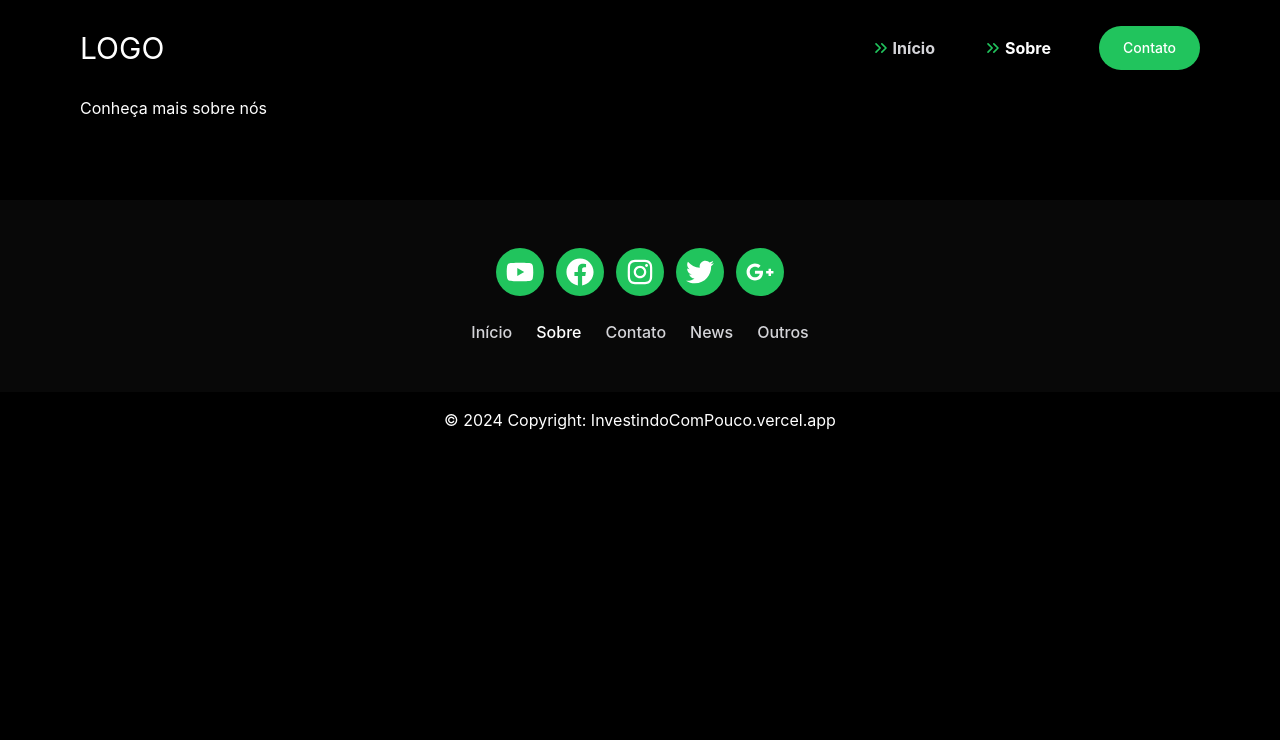
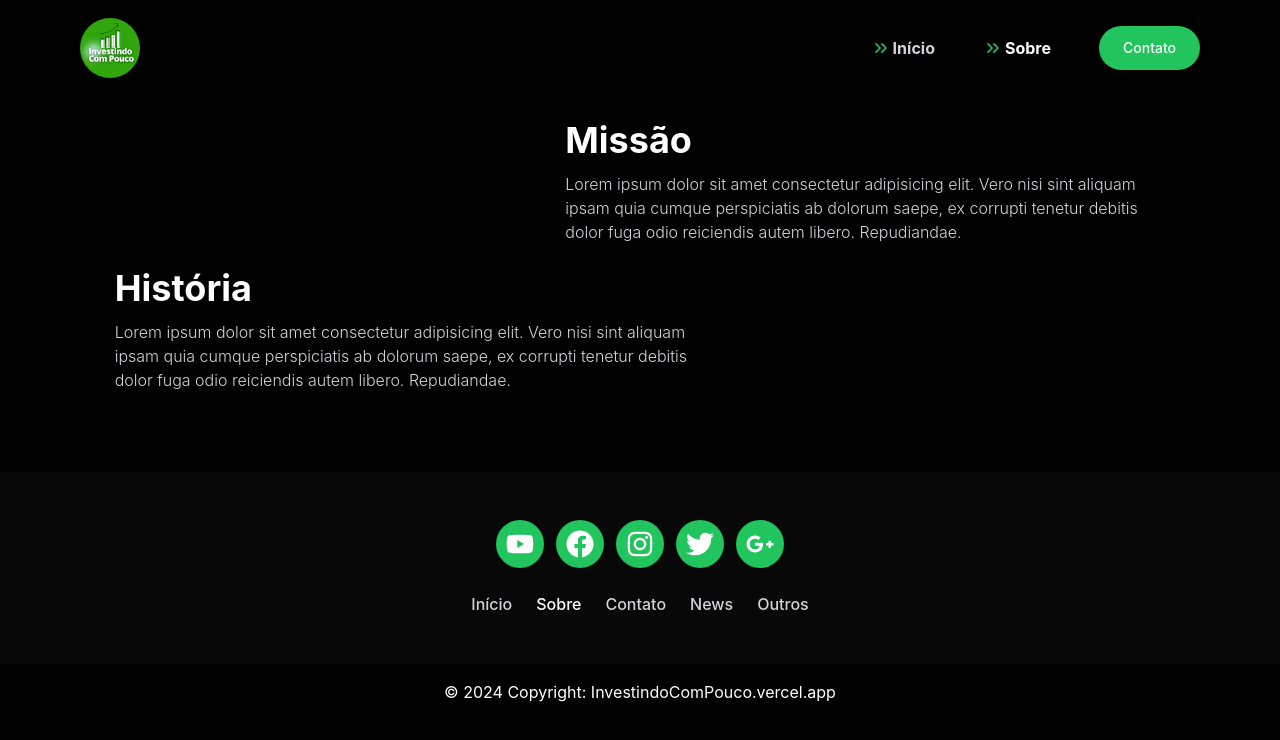
Before and after one commit to mayconjzj/investindocompouco, a Next.js app: page /about in a window 1280 px wide. Shown: the top 740 px of the page. Built offline with nearby package versions, Linux system fonts and the light colour scheme.

Commit message:
New Commit

```diff
--- a/src/app/about/page.tsx
+++ b/src/app/about/page.tsx
@@ -1,7 +1,30 @@
 export default function About() {
   return (
     <main className="px-2 md:px-16 lg:px-20 space-y-6 pb-20">
-      <section>Conheça mais sobre nós</section>
+      <section className="flex space-y-6 gap-x-4 items-center justify-evenly">
+        <div className="w-[400px]" />
+        <div className="w-[600px] space-y-3">
+          <h1 className="font-bold text-4xl">Missão</h1>
+          <p className="text-muted font-light">
+            Lorem ipsum dolor sit amet consectetur adipisicing elit. Vero nisi
+            sint aliquam ipsam quia cumque perspiciatis ab dolorum saepe, ex
+            corrupti tenetur debitis dolor fuga odio reiciendis autem libero.
+            Repudiandae.
+          </p>
+        </div>
+      </section>
+      <section className="flex space-y-6 gap-x-4 items-center justify-evenly">
+        <div className="w-[600px] space-y-3">
+          <h1 className="font-bold text-4xl">História</h1>
+          <p className="text-muted font-light">
+            Lorem ipsum dolor sit amet consectetur adipisicing elit. Vero nisi
+            sint aliquam ipsam quia cumque perspiciatis ab dolorum saepe, ex
+            corrupti tenetur debitis dolor fuga odio reiciendis autem libero.
+            Repudiandae.
+          </p>
+        </div>
+        <div className="w-[400px]" />
+      </section>
     </main>
   );
 }
--- a/src/components/header.tsx
+++ b/src/components/header.tsx
@@ -1,3 +1,6 @@
+import Image from 'next/image';
+import Link from 'next/link';
+
 import { ActiveLink } from './ui/active-link';
 import { Button } from './ui/button';
 
@@ -5,7 +8,15 @@ export const Header = () => {
   return (
     <header className="px-2 md:px-16 lg:px-20 h-24 flex justify-between items-center">
       <div>
-        <h1 className="text-3xl">LOGO</h1>
+        <Link href="/">
+          <Image
+            src="/images/channelLogo.jpeg"
+            alt="Logo"
+            width={60}
+            height={60}
+            className="rounded-full"
+          />
+        </Link>
       </div>
 
       <nav className="hidden md:block">
```
Also changed, not shown: public/images/channelLogo.jpeg (added).
